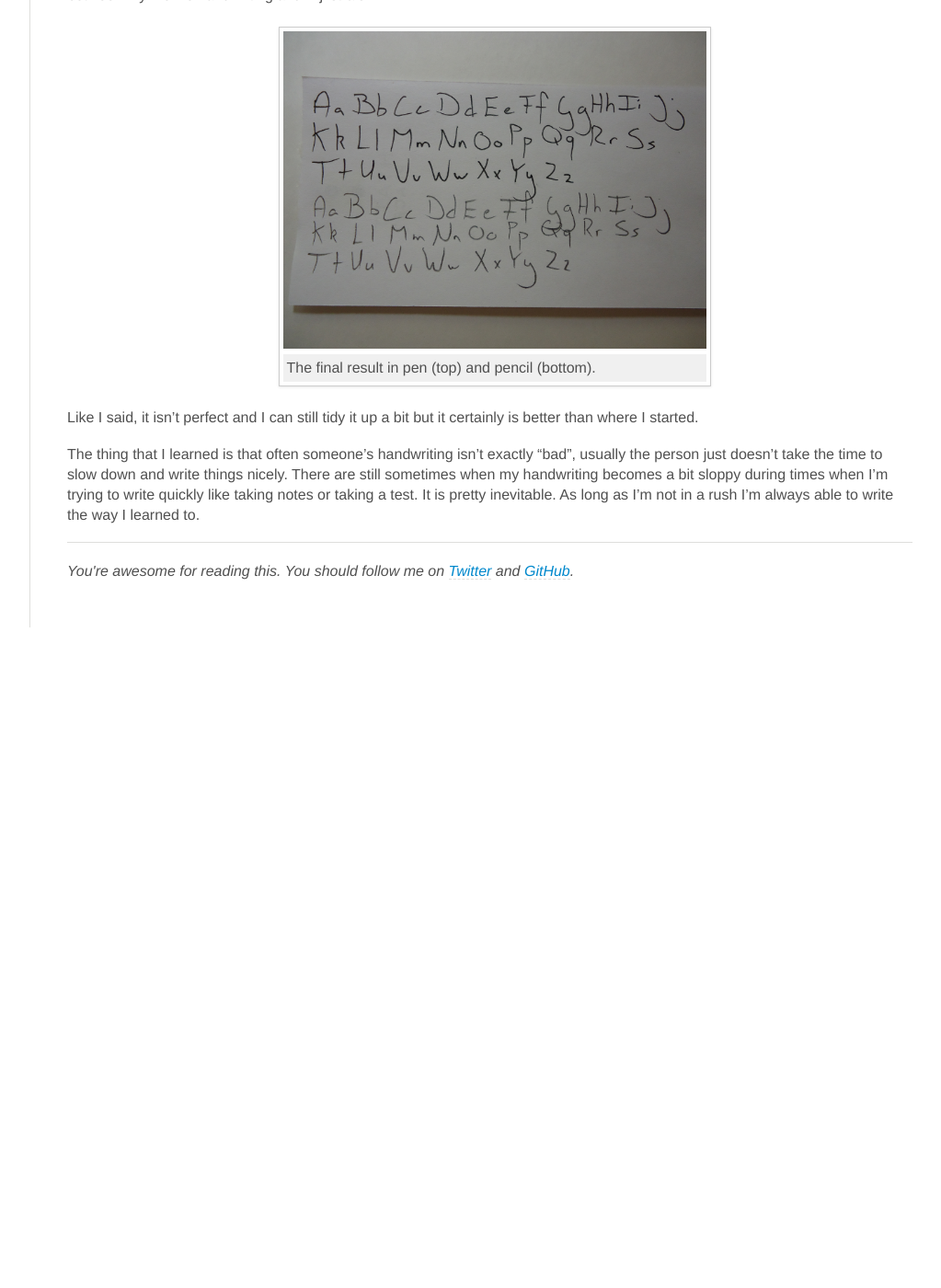
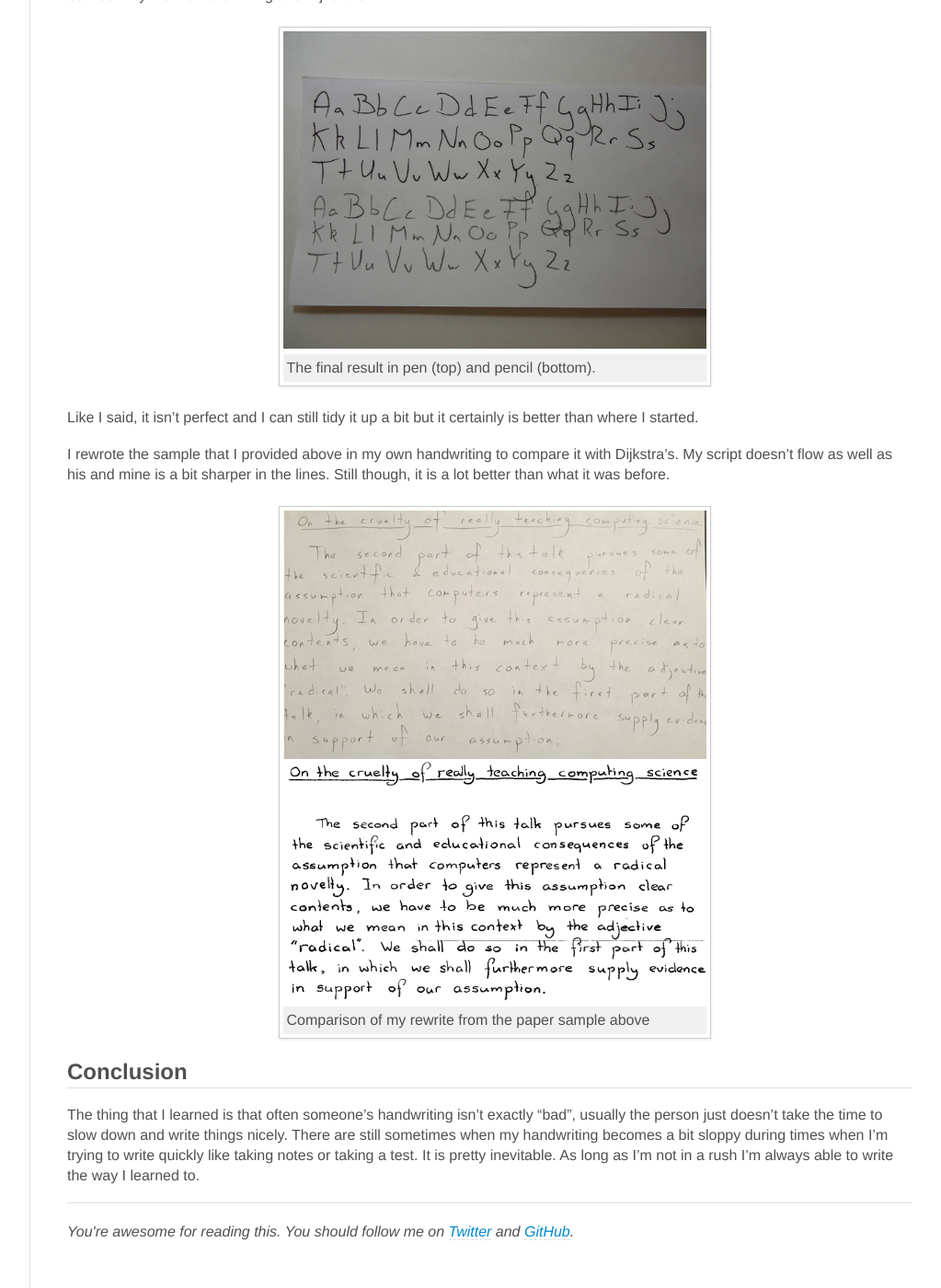
Before and after one commit to jdavis/jdavis.github.com, a Jekyll site: the page built from _posts/2013-05-20-the-path-to-dijkstras-handwriting.md, in a window 1280 px wide and 1400 px high, scrolled down 3001 px. Shown: the whole window at 92% size, without its empty margins (198-1221 px from the left). Built offline with Jekyll 4.4.1, drawn with Linux system fonts in a browser that asks for light colours; nearby versions of some CDN libraries; some web fonts are replaced; before the commit the page ends 3683 px from its top, so only the background shows below that.

Commit message:
Add comparison img for Dijkstra handwriting post

```diff
--- a/_posts/2013-05-20-the-path-to-dijkstras-handwriting.md
+++ b/_posts/2013-05-20-the-path-to-dijkstras-handwriting.md
@@ -142,6 +142,19 @@ handwriting and Dijkstra's.
 Like I said, it isn't perfect and I can still tidy it up a bit but it certainly
 is better than where I started.
 
+I rewrote the sample that I provided above in my own handwriting to compare it
+with Dijkstra's. My script doesn't flow as well as his and mine is a bit sharper
+in the lines. Still though, it is a lot better than what it was before.
+
+<div class="gallery small">
+    <a href="/img/handwriting/comparison.png" rel="lightbox" title="Comparison of the sample paper from above">
+        <img src="/img/handwriting/comparison.png" alt="Comparison" width="460">
+        <span>Comparison of my rewrite from the paper sample above</span>
+    </a>
+</div>
+
+## Conclusion
+
 The thing that I learned is that often someone's handwriting isn't exactly
 "bad", usually the person just doesn't take the time to slow down and write
 things nicely. There are still sometimes when my handwriting becomes a bit
```
Also changed, not shown: img/handwriting/comparison.png (added).
